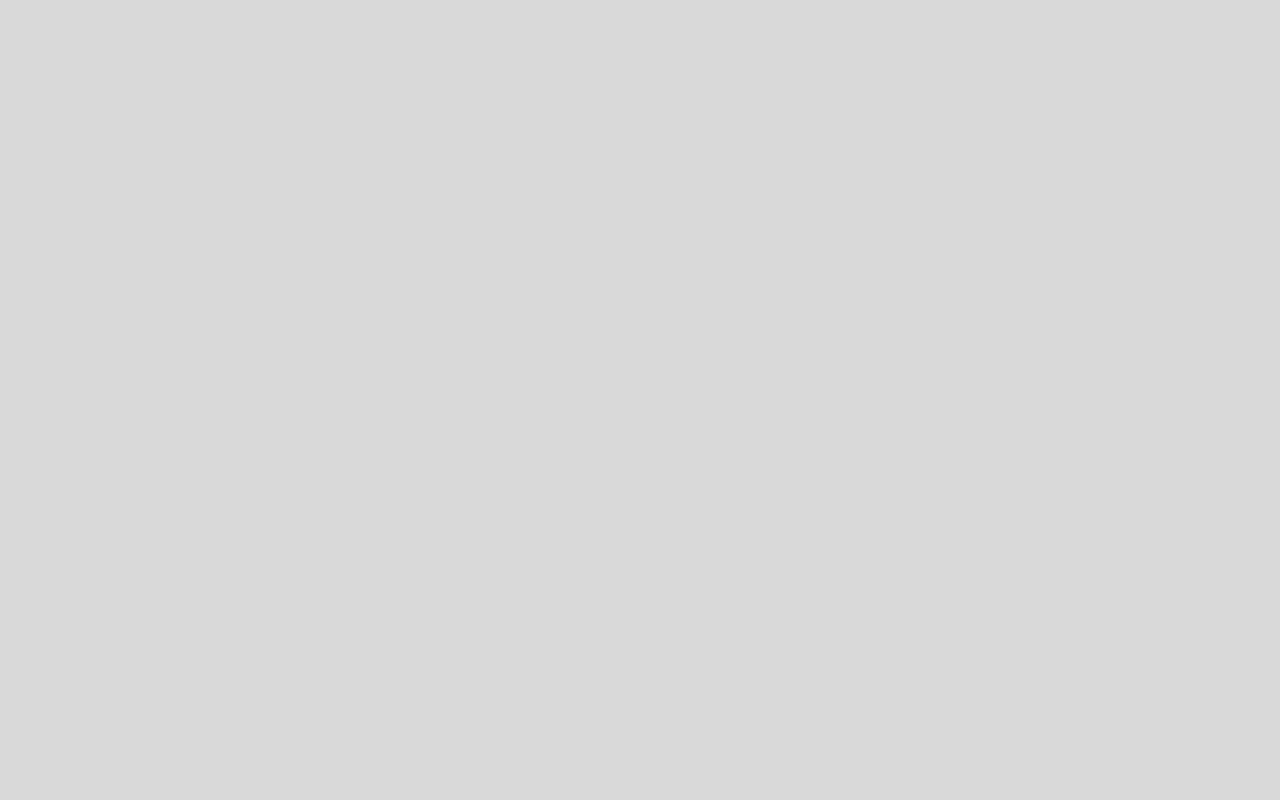
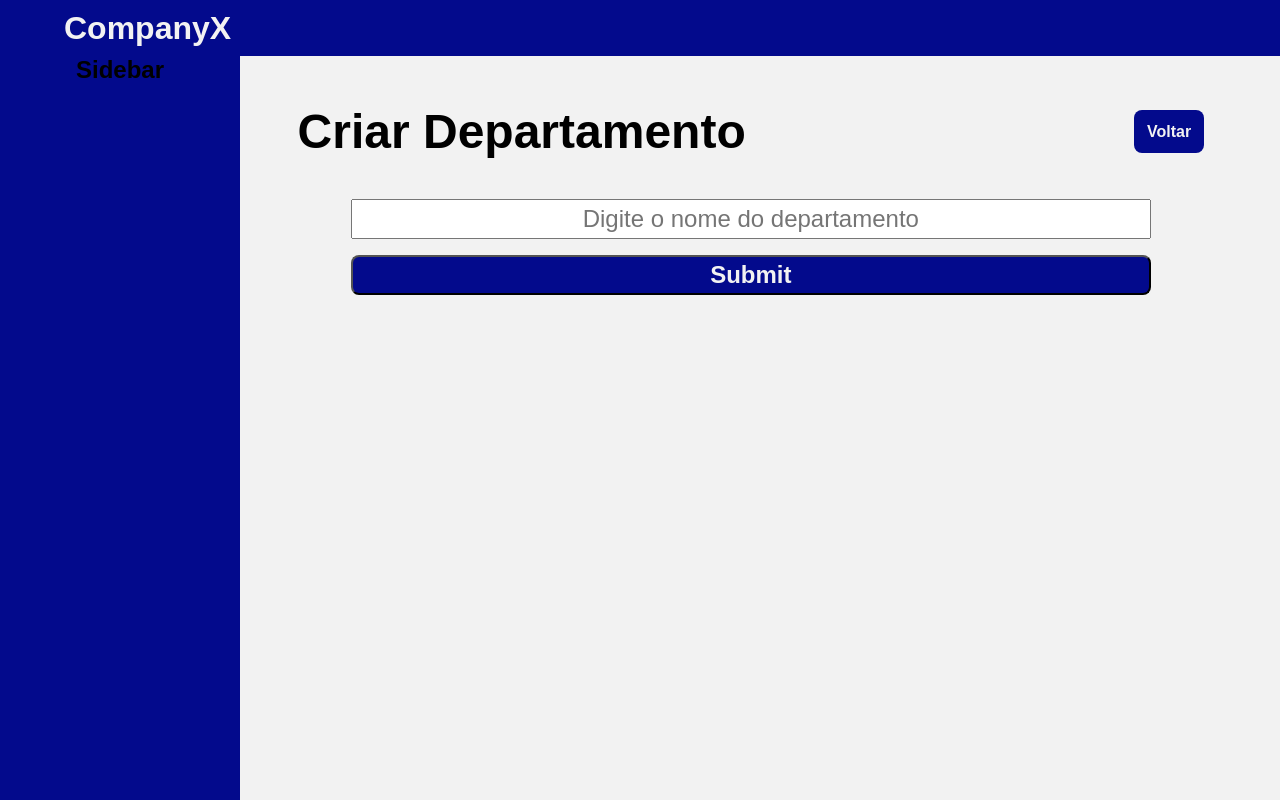
Before and after one commit to LuisMSAmorim/companyX, a React (Vite) app in the folder frontend/: page /departments/new in a window 1280 px wide. Before the commit this address had no page. Built offline with nearby package versions, Linux system fonts and the light colour scheme.

Commit message:
Add create department

```diff
--- a/frontend/package.json
+++ b/frontend/package.json
@@ -14,6 +14,7 @@
     "axios": "^0.27.2",
     "react": "^18.2.0",
     "react-dom": "^18.2.0",
+    "react-hook-form": "^7.34.2",
     "react-router-dom": "^6.3.0",
     "styled-components": "^5.3.5"
   },
--- a/frontend/src/Router.tsx
+++ b/frontend/src/Router.tsx
@@ -1,6 +1,7 @@
 import { Routes, Route } from 'react-router-dom'
 
 import { DefaultLayout } from './layouts/DefaultLayout/DefaultLayout'
+import { Create } from './pages/Departments/Create/Create'
 import { List } from './pages/Departments/List/List'
 
 export function Router() {
@@ -8,6 +9,7 @@ export function Router() {
     <Routes>
       <Route path="/" element={<DefaultLayout />}>
         <Route path="/departments" element={<List />} />
+        <Route path="/departments/new" element={<Create />} />
       </Route>
     </Routes>
   )
--- a/frontend/src/components/Header/styles.ts
+++ b/frontend/src/components/Header/styles.ts
@@ -5,7 +5,11 @@ export const HeaderContainer = styled.header`
   flex-grow: 1;
   align-items: center;
   justify-content: start;
-  background: ${(props) => props.theme['gray-300']};
+  background: ${(props) => props.theme['blue-700']};
   padding: 1rem 4rem;
   height: 7vh;
+
+  h1 {
+    color: ${(props) => props.theme.white};
+  }
 `
--- a/frontend/src/components/Sidebar/styles.tsx
+++ b/frontend/src/components/Sidebar/styles.tsx
@@ -3,7 +3,8 @@ import styled from 'styled-components'
 export const SidebarContainer = styled.aside`
   display: flex;
   flex-direction: column;
+  flex-wrap: wrap;
   align-items: center;
   height: calc(100vh - 7vh);
-  background: ${(props) => props.theme['gray-300']};
+  background: ${(props) => props.theme['blue-700']};
 `
--- /dev/null
+++ b/frontend/src/pages/Departments/Create/Create.tsx
@@ -0,0 +1,42 @@
+import axios from 'axios'
+import { useForm } from 'react-hook-form'
+import { NavLink } from 'react-router-dom'
+
+import { CreateDepartmentContainer, CreateDepartmentHeader, CreateDepartmentListBody } from './styles'
+
+const apiUrl = 'http://localhost:5000/'
+
+export function Create() {
+  const {
+    register,
+    handleSubmit,
+    formState: { errors },
+  } = useForm()
+
+  function onSubmit(data: any) {
+    axios.post(`${apiUrl}/departments`, data)
+    console.log(errors)
+    console.log(data)
+  }
+
+  return (
+    <CreateDepartmentContainer>
+      <CreateDepartmentHeader>
+        <h1>Criar Departamento</h1>
+        <NavLink to="/departments/">Voltar</NavLink>
+      </CreateDepartmentHeader>
+      <CreateDepartmentListBody>
+        <form onSubmit={handleSubmit(onSubmit)}>
+          <input
+            type="text"
+            placeholder="Digite o nome do departamento"
+            required
+            {...register('name', { required: true, min: 2 })}
+          />
+
+          <input type="submit" />
+        </form>
+      </CreateDepartmentListBody>
+    </CreateDepartmentContainer>
+  )
+}
--- /dev/null
+++ b/frontend/src/pages/Departments/Create/styles.ts
@@ -0,0 +1,67 @@
+import styled from 'styled-components'
+
+export const CreateDepartmentContainer = styled.div`
+  display: flex;
+  flex-direction: column;
+  margin-top: 5vh;
+  padding: 0 2vw;
+  width: 95%;
+  height: 90%;
+`
+
+export const CreateDepartmentHeader = styled.header`
+  display: flex;
+  flex-direction: row;
+  flex-wrap: wrap;
+  justify-content: space-between;
+  align-items: center;
+
+  margin-top: 1vh;
+
+  a {
+    background: red;
+    padding: 0.8rem;
+    border-radius: 8px;
+    background: ${(props) => props.theme['blue-700']};
+    color: ${(props) => props.theme.white};
+    text-decoration: none;
+    font-size: 1rem;
+    font-weight: bold;
+  }
+
+  h1 {
+    font-size: 3rem;
+    font-weight: bold;
+  }
+`
+
+export const CreateDepartmentListBody = styled.div`
+  display: flex;
+  flex-direction: row;
+  flex-wrap: wrap;
+  justify-content: space-around;
+
+  margin-top: 5vh;
+
+  form {
+    display: flex;
+    flex-direction: column;
+    width: 100vh;
+
+    input {
+      height: 5vh;
+      text-align: center;
+      font-size: 1.5rem;
+    }
+
+    input[type='submit'] {
+      margin-top: 2vh;
+      background: red;
+      border-radius: 8px;
+      background: ${(props) => props.theme['blue-700']};
+      color: ${(props) => props.theme.white};
+      font-weight: bold;
+      cursor: pointer;
+    }
+  }
+`
--- a/frontend/src/pages/Departments/List/List.tsx
+++ b/frontend/src/pages/Departments/List/List.tsx
@@ -2,7 +2,12 @@ import axios from 'axios'
 import { useEffect, useState } from 'react'
 import { NavLink } from 'react-router-dom'
 
-import { DepartmentCard, DepartmentList, DepartmentListBody } from './styles'
+import {
+  DepartmentCard,
+  DepartmentHeader,
+  DepartmentList,
+  DepartmentListBody,
+} from './styles'
 
 interface Department {
   id: number
@@ -20,7 +25,10 @@ export function List() {
 
   return (
     <DepartmentList>
-      <h1>Departmentos</h1>
+      <DepartmentHeader>
+        <h1>Departamentos</h1>
+        <NavLink to="/departments/new">Novo Departamento</NavLink>
+      </DepartmentHeader>
       <DepartmentListBody>
         {departments.map((department: Department) => {
           return (
--- a/frontend/src/pages/Departments/List/styles.ts
+++ b/frontend/src/pages/Departments/List/styles.ts
@@ -7,12 +7,31 @@ export const DepartmentList = styled.div`
   padding: 0 2vw;
   width: 95%;
   height: 90%;
+`
 
-  background: blue;
+export const DepartmentHeader = styled.header`
+  display: flex;
+  flex-direction: row;
+  flex-wrap: wrap;
+  justify-content: space-between;
+  align-items: center;
+
+  margin-top: 1vh;
 
   h1 {
-    font-size: 2.5rem;
-    margin: 5vh 5vh 0;
+    font-size: 3rem;
+    font-weight: bold;
+  }
+
+  a {
+    background: red;
+    padding: 0.8rem;
+    border-radius: 8px;
+    background: ${(props) => props.theme['blue-700']};
+    color: ${(props) => props.theme.white};
+    text-decoration: none;
+    font-size: 1rem;
+    font-weight: bold;
   }
 `
 
@@ -20,9 +39,8 @@ export const DepartmentListBody = styled.div`
   display: flex;
   flex-direction: row;
   flex-wrap: wrap;
-  justify-content: center;
+  justify-content: space-around;
 
-  background: white;
   margin-top: 2vh;
   gap: 1rem;
 `
@@ -34,10 +52,17 @@ export const DepartmentCard = styled.div`
   justify-content: center;
   flex-basis: auto;
 
-  background: red;
+  background: ${(props) => props.theme['purple-700']};
   max-width: 40vh;
   padding: 20px;
   margin-top: 2vh;
+  border-radius: 8px;
+
+  h2 {
+    color: ${(props) => props.theme.white};
+    font-size: 1.5rem;
+    font-weight: bold;
+  }
 
   div {
     margin-top: 1rem;
@@ -46,5 +71,15 @@ export const DepartmentCard = styled.div`
     flex-direction: row;
     gap: 1rem;
     flex: 1;
+
+    a {
+      padding: 0.4rem;
+      border-radius: 8px;
+      background: ${(props) => props.theme['purple-100']};
+      color: ${(props) => props.theme['blue-700']};
+      text-decoration: none;
+      font-size: 1rem;
+      font-weight: bold;
+    }
   }
 `
--- a/frontend/src/styles/global.ts
+++ b/frontend/src/styles/global.ts
@@ -8,7 +8,7 @@ export const GlobalStyle = createGlobalStyle`
   }
 
   body {
-    background: ${(props) => props.theme['gray-100']};
+    background: ${(props) => props.theme.white};
   }
 
   body, input, textarea, button {
--- a/frontend/src/styles/themes/default.ts
+++ b/frontend/src/styles/themes/default.ts
@@ -5,4 +5,12 @@ export const defaultTheme = {
   'gray-300': '#8A99A6',
   'gray-500': '#69788C',
   'gray-700': '#556273',
+
+  'purple-100': '#BFC0D9',
+  'purple-300': '#888BBF',
+  'purple-500': '#656ABF',
+  'purple-700': '#561C8f',
+
+  'blue-500': '#161C8f',
+  'blue-700': '#030A8C',
 }
```
Also changed, not shown: 1 other file (tests, documents, lock files or other folders).
